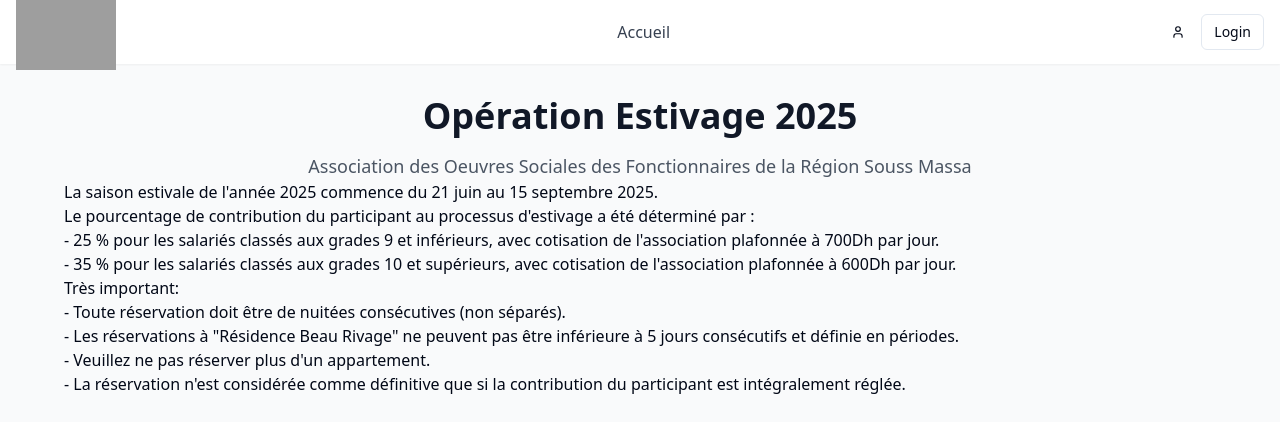
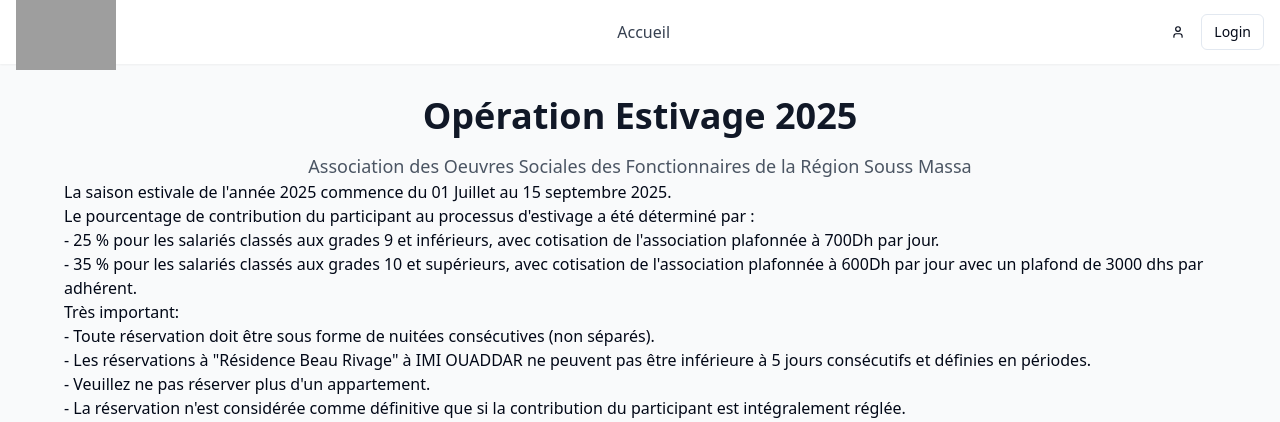
Before and after one commit to yelakli/period-lock-apartments, a React (Vite) app: page / in a window 1280 px wide. Shown: the top 422 px of the page. Built offline with nearby package versions, Linux system fonts and the light colour scheme; no server answers; the database is empty; grey boxes are pictures that could not be loaded.

Commit message:
modif 19-06

```diff
--- a/src/pages/Index.tsx
+++ b/src/pages/Index.tsx
@@ -31,14 +31,14 @@ const Index = () => {
           <p className="text-lg text-gray-600 max-w-2xl mx-auto">
             Association des Oeuvres Sociales des Fonctionnaires de la Région Souss Massa
           </p>
-          <p className="text-left">La saison estivale de l'année 2025 commence du 21 juin au 15 septembre 2025.</p>
+          <p className="text-left">La saison estivale de l'année 2025 commence du 01 Juillet au 15 septembre 2025.</p>
           <p className="text-left">Le pourcentage de contribution du participant au processus d'estivage a été déterminé par :</p>
           <p className="text-left">- 25 % pour les salariés classés aux grades 9 et inférieurs, avec cotisation de l'association plafonnée à 700Dh par jour.</p>
-          <p className="text-left">- 35 % pour les salariés classés aux grades 10 et supérieurs, avec cotisation de l'association plafonnée à 600Dh par jour.</p>
+          <p className="text-left">- 35 % pour les salariés classés aux grades 10 et supérieurs, avec cotisation de l'association plafonnée à 600Dh par jour avec un plafond de 3000 dhs par adhérent.</p>
 
           <p className="text-left">Très important:</p>
-          <p className="text-left">- Toute réservation doit être de nuitées consécutives (non séparés).</p>
-          <p className="text-left">- Les réservations à "Résidence Beau Rivage" ne peuvent pas être inférieure à 5 jours consécutifs et définie en périodes.</p>
+          <p className="text-left">- Toute réservation doit être sous forme de nuitées consécutives (non séparés).</p>
+          <p className="text-left">- Les réservations à "Résidence Beau Rivage" à IMI OUADDAR ne peuvent pas être inférieure à 5 jours consécutifs et définies en périodes.</p>
           <p className="text-left">- Veuillez ne pas réserver plus d'un appartement.</p>
           <p className="text-left">- La réservation n'est considérée comme définitive que si la contribution du participant est intégralement réglée.</p>
         </div>
```
